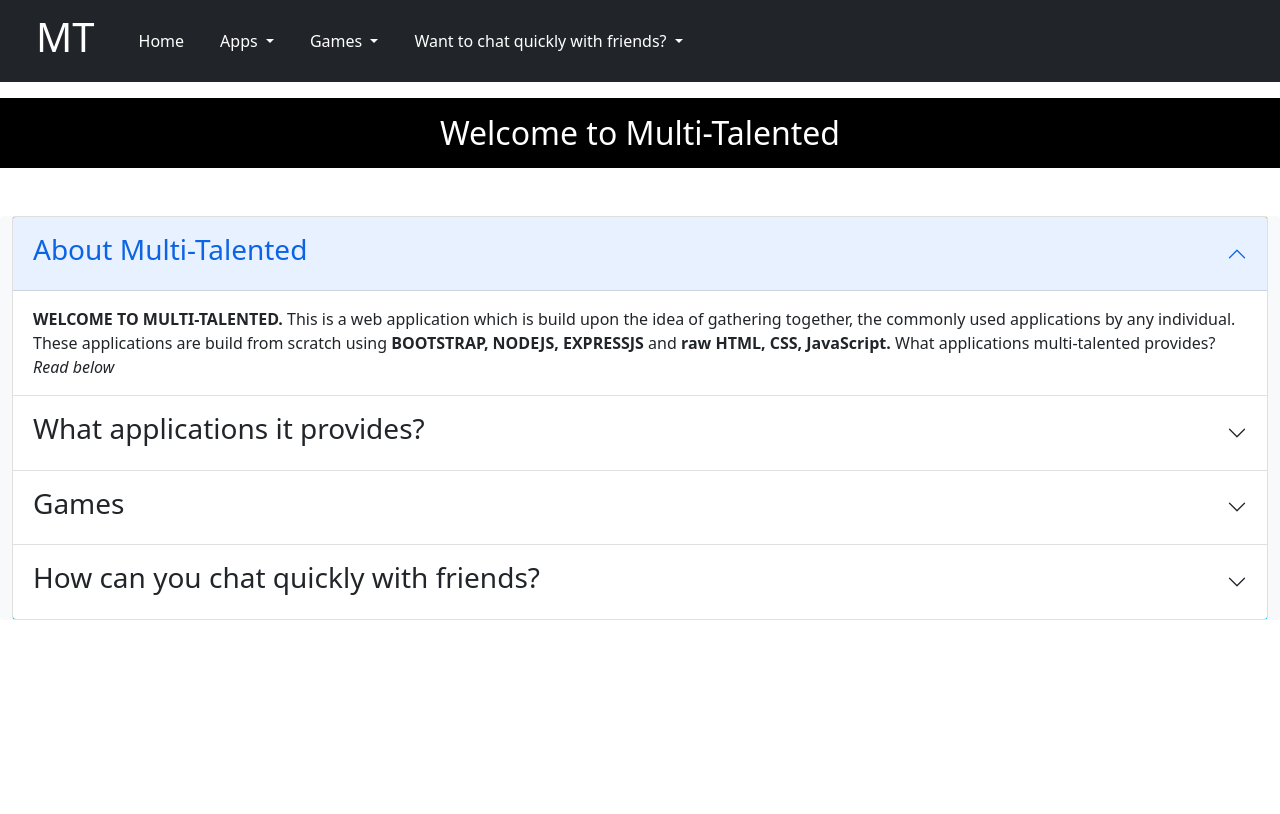
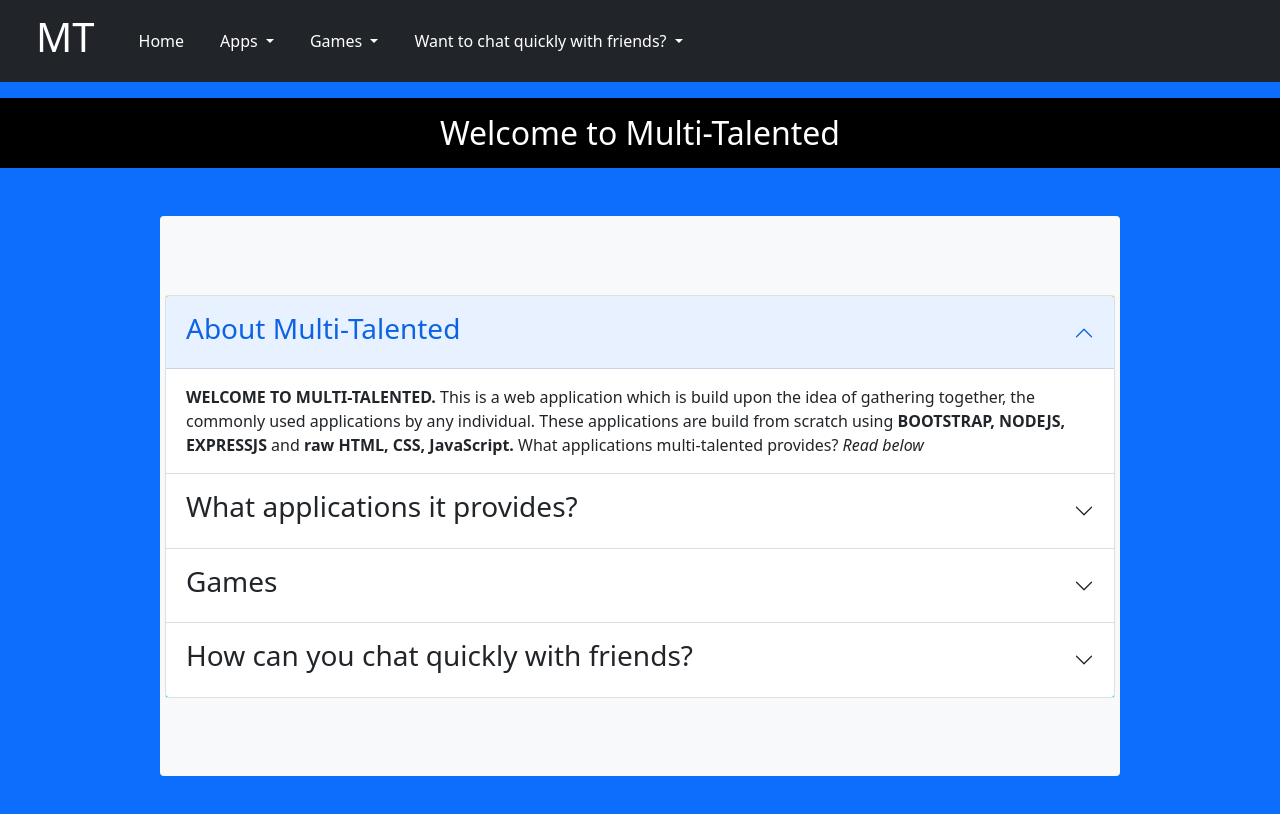
Before and after one commit to prp2606/MultiTalented, a website: page index.html in a window 1280 px wide. Drawn offline with nearby package versions, Linux system fonts and the light colour scheme; the site is published under a folder, as on GitHub Pages, so addresses that start at the root find nothing.

Commit message:
StyleSheet Added

```diff
--- a/index.html
+++ b/index.html
@@ -12,9 +12,9 @@
       integrity="sha384-BmbxuPwQa2lc/FVzBcNJ7UAyJxM6wuqIj61tLrc4wSX0szH/Ev+nYRRuWlolflfl"
       crossorigin="anonymous"
     />
-    <link rel="shortcut icon" href="/Images/favicon.ico" type="image/x-icon" />
+    <link rel="shortcut icon" href="./public/Images/favicon.ico" type="image/x-icon" />
 
-    <link rel="stylesheet" href="/styleSheets/style.css" />
+    <link rel="stylesheet" href="./public/styleSheets/style.css" />
 
     <title>Multi-Talented</title>
   </head>
```
